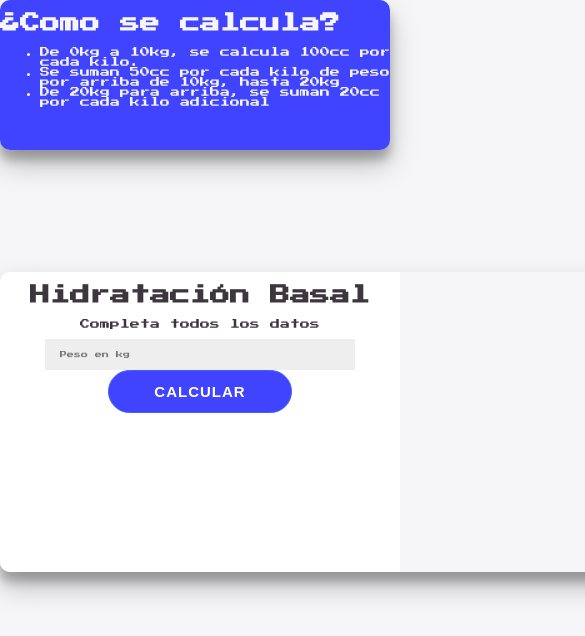
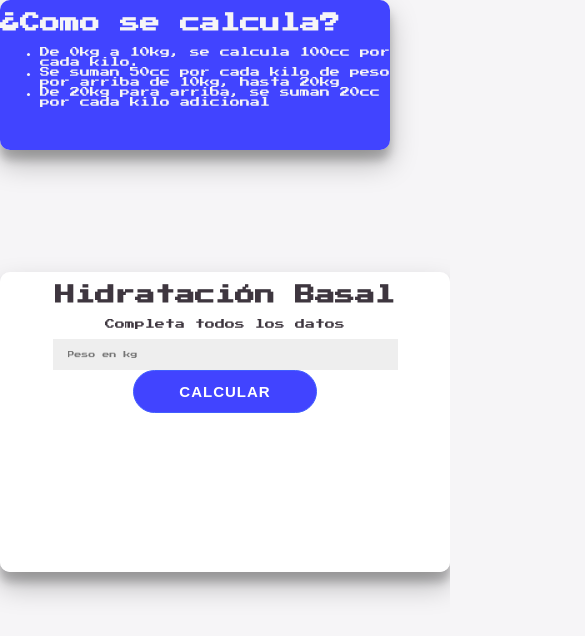
Before and after one commit to fabrizio123450/basalPP.github.io, a plain HTML site: page index.html in a window 390 px wide. Shown: the top 636 px of the page, 585 px wide, since content can reach past the window. Drawn offline with Linux system fonts and the light colour scheme.

Commit message:
css mediaquery 2

```diff
--- a/style.css
+++ b/style.css
@@ -104,8 +104,22 @@ button:active {
     }
     #calculadora {
         background: white;
-        width: 50%;
+        width: 100%;
         height: 100%;
         float: left;
     }
+
+    #contenedor {
+        width: 450px;
+        height: 300px;
+        text-align: center;
+        /* Estas 3 lineas se encargan de centrar el div vertical y horizontalmente */
+        position: absolute;
+        inset: 0 0 0 0 ;
+        margin: auto;
+        border-radius: 10px;
+        overflow: hidden;
+        box-shadow: 0 14px 28px rgba(0, 0, 0, 0.25),
+            0 10px 10px rgba(0, 0, 0, 0.22);
+    }
 }
```
